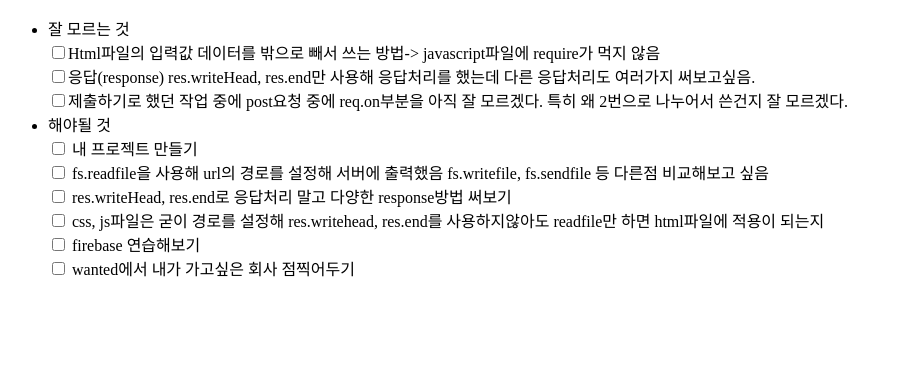
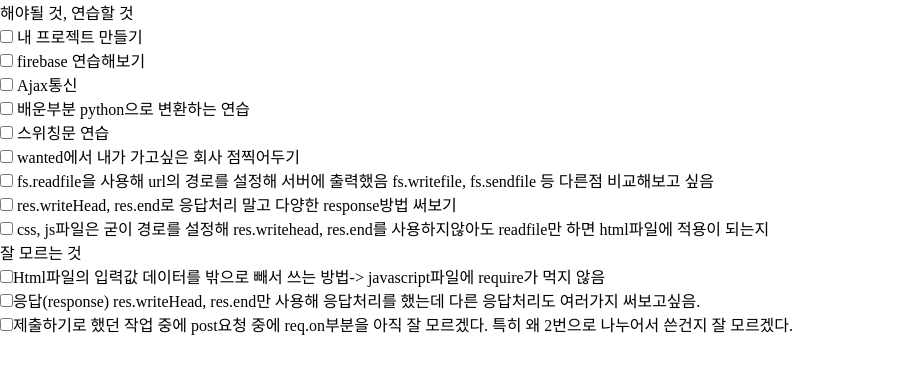
Before and after one commit to hmoongi94/classroom, a plain HTML site: page morningQuest.html in a window 1280 px wide. Shown: the whole page, without its empty margins (0-910 px from the left). Drawn offline with Linux system fonts and the light colour scheme.

Commit message:
해야될것 모르는것 정리 메모

```diff
--- a/morningQuest.html
+++ b/morningQuest.html
@@ -6,11 +6,30 @@
   <meta name="viewport" content="width=device-width, initial-scale=1.0">
   <title>Document</title>
   <style>
-
+    *{
+      margin:0;
+      padding:0;
+      box-sizing: border-box;
+    }
   </style>
 </head>
 <body>
   <ul>
+
+    <li> 해야될 것, 연습할 것<br>
+      <label for="testing">
+      <input type="checkbox" for="testing"> 내 프로젝트 만들기<br>
+      <input type="checkbox" for="testing"> firebase 연습해보기<br>
+      <input type="checkbox" for="testing"> Ajax통신<br>
+      <input type="checkbox" for="testing"> 배운부분 python으로 변환하는 연습<br>
+      <input type="checkbox" for="testing"> 스위칭문 연습<br>
+      <input type="checkbox" for="testing"> wanted에서 내가 가고싶은 회사 점찍어두기<br>
+      <input type="checkbox" for="testing"> fs.readfile을 사용해 url의 경로를 설정해 서버에 출력했음 fs.writefile, fs.sendfile 등 다른점 비교해보고 싶음 <br>
+      <input type="checkbox" for="testing"> res.writeHead, res.end로 응답처리 말고 다양한 response방법 써보기 <br>
+      <input type="checkbox" for="testing"> css, js파일은 굳이 경로를 설정해 res.writehead, res.end를 사용하지않아도 readfile만 하면 html파일에 적용이 되는지 <br>
+      </label>
+    </li>
+
     <li> 잘 모르는 것<br>
       <label for="dontKnow">
       <input type="checkbox" for="dontKnow">Html파일의 입력값 데이터를 밖으로 빼서 쓰는 방법-> javascript파일에 require가 먹지 않음<br>
@@ -19,16 +38,7 @@
       </label>
     </li>
 
-    <li> 해야될 것<br>
-      <label for="testing">
-      <input type="checkbox" for="testing"> 내 프로젝트 만들기<br>
-      <input type="checkbox" for="testing"> fs.readfile을 사용해 url의 경로를 설정해 서버에 출력했음 fs.writefile, fs.sendfile 등 다른점 비교해보고 싶음 <br>
-      <input type="checkbox" for="testing"> res.writeHead, res.end로 응답처리 말고 다양한 response방법 써보기 <br>
-      <input type="checkbox" for="testing"> css, js파일은 굳이 경로를 설정해 res.writehead, res.end를 사용하지않아도 readfile만 하면 html파일에 적용이 되는지 <br>
-      <input type="checkbox" for="testing"> firebase 연습해보기<br>
-      <input type="checkbox" for="testing"> wanted에서 내가 가고싶은 회사 점찍어두기<br>
-      </label>
-    </li>
+
 
   </ul>
 </body>
```
